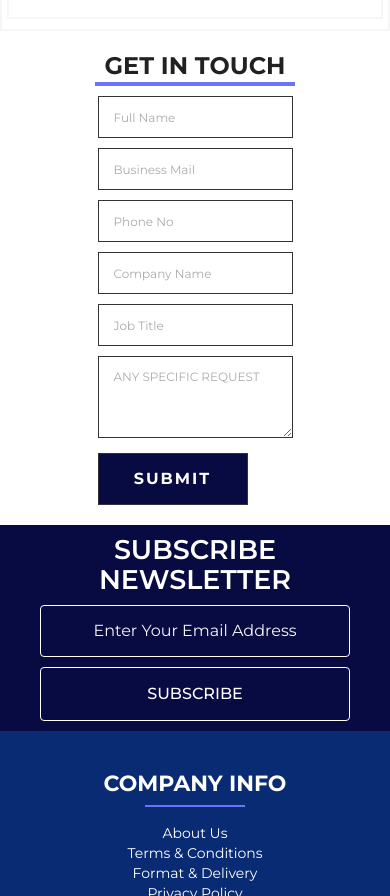
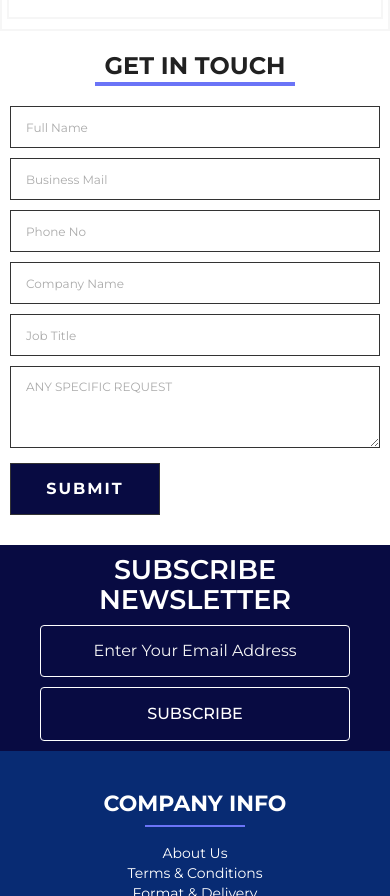
Before and after one commit to amitd6846/amit-deshpande, a plain HTML site: page report-1.html in a window 390 px wide. Shown: the part 3437-4333 px from the top of the page. Drawn offline with nearby package versions, Linux system fonts and the light colour scheme.

Commit message:
Update style.css
Get in touch form mobile fixing

```diff
--- a/css/style.css
+++ b/css/style.css
@@ -300,7 +300,7 @@ section.top_header {
     margin: 0 2px 0 0px;
 }
 .contact_details_col a:hover {
-    background-color: #ccc;
+    background-color: #6b74f7;
 }
 .contact_details_col a i {
     line-height: 30px;
@@ -1733,6 +1733,10 @@ section.get_in_touch .flx_mod .flx_col .emp_info a i {
     /*//Common css for tab devices both landscape view and portrate  view*/
 }
 @media (max-width: 991px) {
+    .flx_mod_center {
+        width: 100%;
+        padding: 10px;
+    }
     .navbar-header {
         float: none;
     }
```
